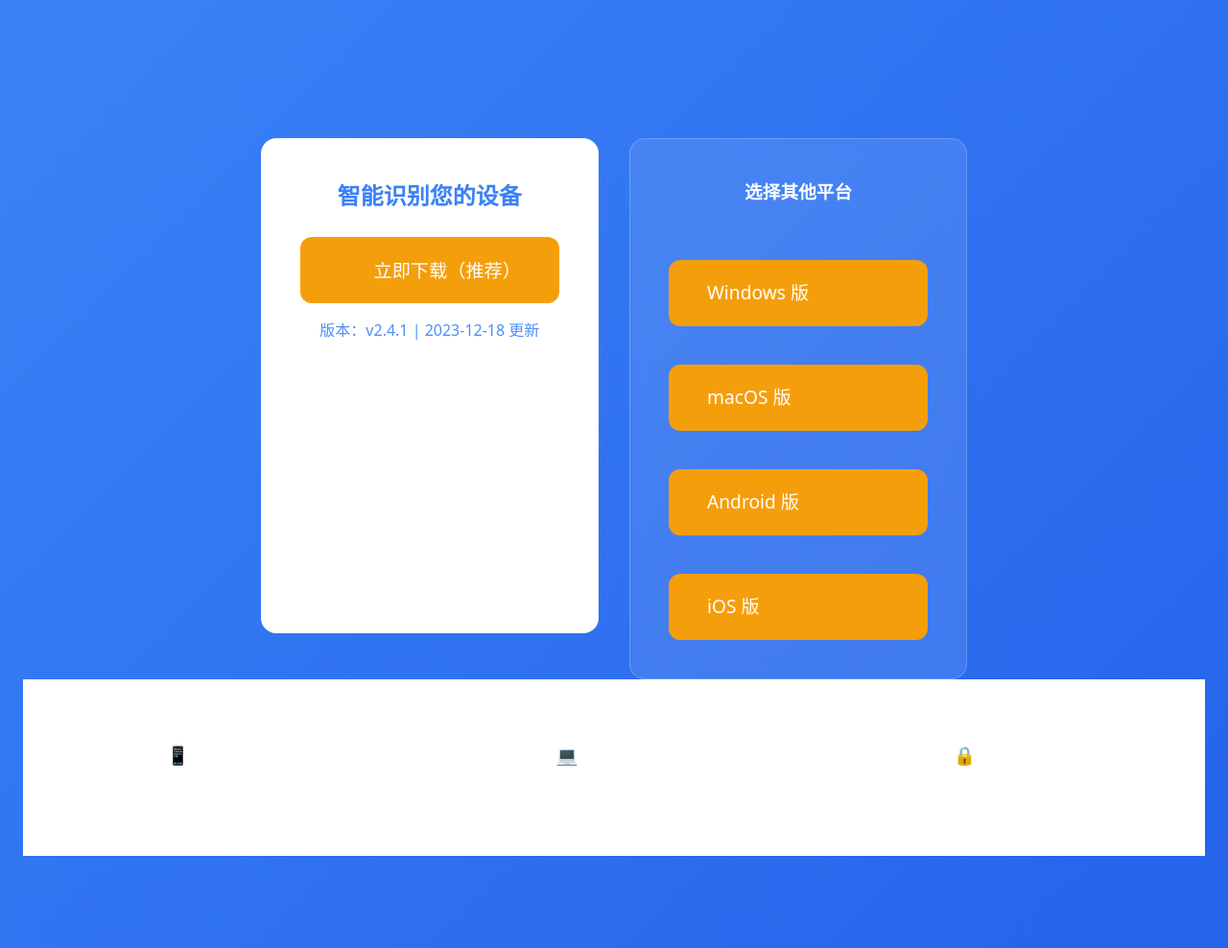
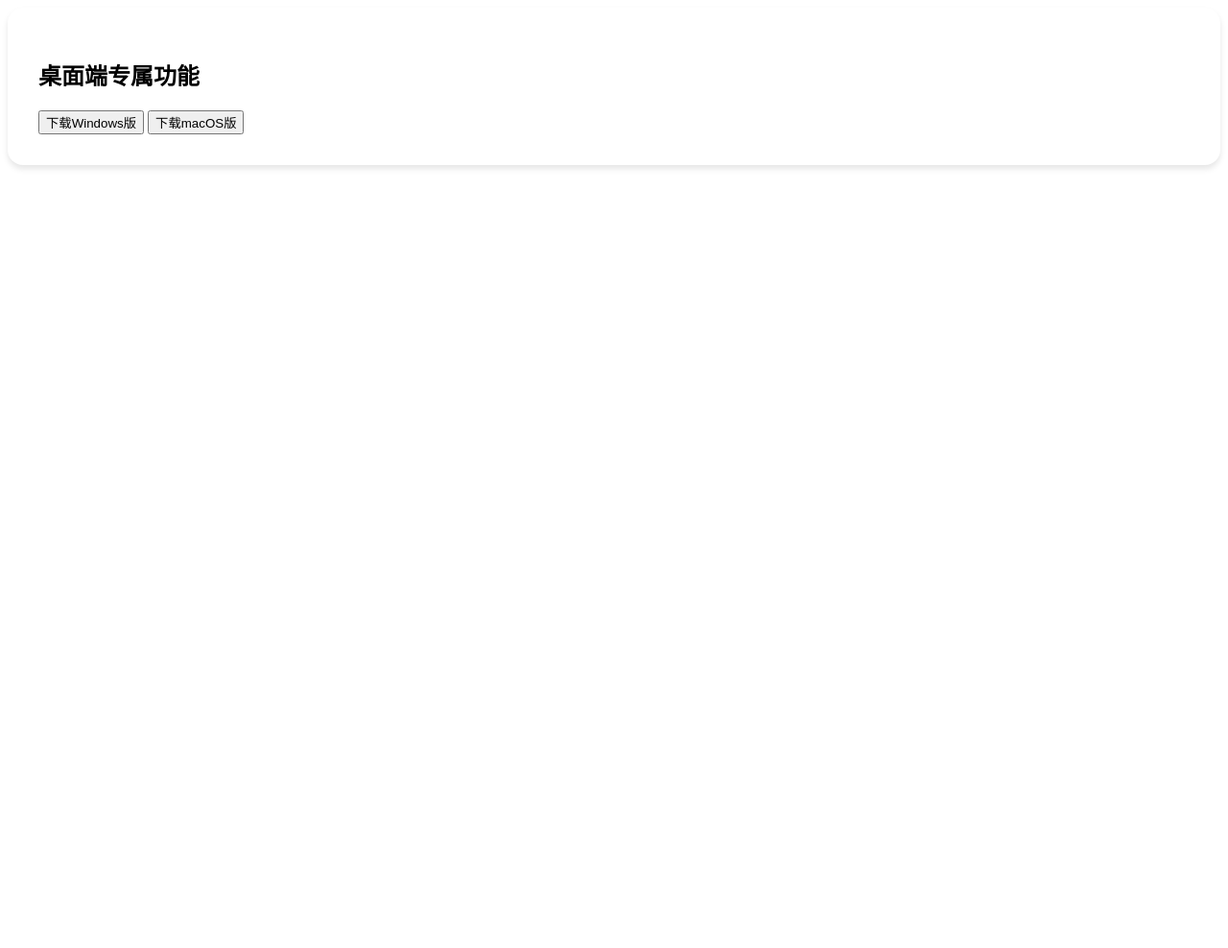
Before and after one commit to lianzhiweb/qimengalist, a plain HTML site: page index.html in a window 1280 px wide. Shown: the whole page at 96% size. After the commit the page ends 800 px from the top, so only its background shows below. Drawn offline with Linux system fonts and the light colour scheme.

Commit message:
Update index.html

```diff
--- a/index.html
+++ b/index.html
@@ -1,163 +1,124 @@
 <!DOCTYPE html>
-<html lang="zh-CN">
+<html lang="zh-CN" id="rootElement">
 <head>
     <meta charset="UTF-8">
     <meta name="viewport" content="width=device-width, initial-scale=1.0">
-    <title>[社区名称] 官方客户端下载</title>
+    <title>[社区] 客户端下载</title>
     <style>
         :root {
-            --primary: #3b82f6;  /* 主品牌色 */
-            --accent: #f59e0b;   /* 强调色 */
+            --primary: #3b82f6;
+            --accent: #f59e0b;
         }
 
-        * {
-            margin: 0;
-            padding: 0;
-            box-sizing: border-box;
-            font-family: system-ui, -apple-system, sans-serif;
+        /* 基础样式 */
+        .download-card {
+            padding: 2rem;
+            border-radius: 1rem;
+            background: white;
+            box-shadow: 0 4px 6px rgba(0,0,0,0.1);
         }
 
-        body {
-            background: #f8fafc;
-            line-height: 1.6;
+        /* 桌面端专属样式 */
+        @media (min-width: 768px) {
+            .desktop-only {
+                display: block !important;
+            }
+            .mobile-only {
+                display: none !important;
             }
 
-        /* 下载引导区 */
-        .hero-section {
-            text-align: center;
-            padding: 6rem 1.5rem;
-            background: linear-gradient(135deg, var(--primary), #2563eb);
-            color: white;
-            min-height: 100vh;
-            display: flex;
-            flex-direction: column;
-            justify-content: center;
+            .platform-selector {
+                grid-template-columns: repeat(2, 1fr);
+            }
         }
 
-        /* 平台选择容器 */
-        .platform-selector {
-            display: grid;
-            grid-template-columns: repeat(auto-fit, minmax(280px, 1fr));
-            gap: 2rem;
-            max-width: 1200px;
-            margin: 3rem auto 0;
-            padding: 0 1rem;
+        /* 移动端专属样式 */
+        @media (max-width: 767px) {
+            .mobile-only {
+                display: block !important;
+            }
+            .desktop-only {
+                display: none !important;
             }
 
-        /* 下载卡片 */
-        .download-card {
-            background: rgba(255,255,255,0.1);
-            padding: 2.5rem;
-            border-radius: 16px;
-            backdrop-filter: blur(10px);
-            border: 1px solid rgba(255,255,255,0.2);
-            transition: transform 0.3s ease;
+            .download-btn {
+                width: 100%;
+                padding: 1rem;
+            }
         }
 
-        .download-card:hover {
-            transform: translateY(-5px);
+        /* JS检测后的增强样式 */
+        body.mobile .hero-section {
+            padding: 2rem 1rem;
         }
-
-        /* 动态下载按钮 */
-        .dynamic-download-btn {
-            display: inline-flex;
-            align-items: center;
-            padding: 1.2rem 2.5rem;
-            font-size: 1.2rem;
-            background: var(--accent);
-            color: white;
-            border-radius: 12px;
-            text-decoration: none;
-            margin-top: 1.5rem;
-            transition: all 0.3s ease;
-            gap: 0.8rem;
+        body.mobile .platform-selector {
+            grid-template-columns: 1fr;
         }
-
-        .dynamic-download-btn:hover {
-            background: #fbbf24;
-            box-shadow: 0 8px 20px rgba(245,158,11,0.3);
-        }
-
-        /* 自动检测平台样式 */
-        .auto-detect {
-            background: #ffffff;
-            color: var(--primary);
-            margin-bottom: 3rem;
-        }
-
-        /* 功能亮点 */
-        .features {
-            display: grid;
-            grid-template-columns: repeat(auto-fit, minmax(250px, 1fr));
-            gap: 2rem;
-            padding: 4rem 1.5rem;
-            background: white;
-        }
-
-        @media (max-width: 768px) {
-            .hero-section { padding: 4rem 1rem; }
-            .dynamic-download-btn { width: 100%; justify-content: center; }
+        body.mobile .download-card {
+            margin: 1rem 0;
         }
     </style>
 </head>
 <body>
     <main class="hero-section">
         <div class="platform-selector">
-            <!-- 自动检测平台 -->
-            <div class="download-card auto-detect">
-                <h2>智能识别您的设备</h2>
-                <a href="#auto-detect" class="dynamic-download-btn">
-                    <svg width="24" height="24" fill="currentColor" viewBox="0 0 24 24">...</svg>
-                    立即下载（推荐）
-                </a>
-                <p style="margin-top:1rem;opacity:0.9">版本：v2.4.1 | 2023-12-18 更新</p>
-            </div>
-
-            <!-- 手动选择平台 -->
+            <!-- 桌面端结构 -->
+            <div class="desktop-only">
                 <div class="download-card">
-                <h3>选择其他平台</h3>
-                <div style="margin-top:2rem;display:grid;gap:1rem">
-                    <a href="#windows" class="dynamic-download-btn">Windows 版</a>
-                    <a href="#macos" class="dynamic-download-btn">macOS 版</a>
-                    <a href="#android" class="dynamic-download-btn">Android 版</a>
-                    <a href="#ios" class="dynamic-download-btn">iOS 版</a>
-                </div>
+                    <h2>桌面端专属功能</h2>
+                    <button class="download-btn">下载Windows版</button>
+                    <button class="download-btn">下载macOS版</button>
                 </div>
             </div>
 
-        <!-- 功能亮点 -->
-        <div class="features">
-            <div>
-                <h3>📱 移动端特性</h3>
-                <p>实时消息推送、移动端专属社区、离线内容缓存</p>
+            <!-- 移动端结构 -->
+            <div class="mobile-only">
+                <div class="download-card">
+                    <h2>移动端优化体验</h2>
+                    <button class="download-btn">Android下载</button>
+                    <button class="download-btn">iOS下载</button>
+                    <div class="qrcode-section">
+                        <img src="qrcode.png" alt="扫码下载">
+                        <p>扫码下载移动客户端</p>
                     </div>
-            <div>
-                <h3>💻 桌面端优势</h3>
-                <p>多窗口操作、系统通知集成、快捷键支持</p>
                 </div>
-            <div>
-                <h3>🔒 安全保障</h3>
-                <p>端到端加密、自动更新、隐私保护模式</p>
             </div>
         </div>
     </main>
 
     <script>
-        // 自动检测平台逻辑
-        const userAgent = navigator.userAgent;
-        let downloadLink = '#';
+        // 高级设备检测（包含最新设备型号）
+        const isMobile = {
+            Android: () => navigator.userAgent.match(/Android/i),
+            iOS: () => navigator.userAgent.match(/iPhone|iPad|iPod/i),
+            WindowsPhone: () => navigator.userAgent.match(/Windows Phone/i),
+            any: function() {
+                return (this.Android() || this.iOS() || this.WindowsPhone());
+            }
+        };
 
-        if (/windows/i.test(userAgent)) {
-            downloadLink = '/download/windows';
-        } else if (/macintosh|mac os x/i.test(userAgent)) {
-            downloadLink = '/download/macos';
-        } else if (/android/i.test(userAgent)) {
-            downloadLink = '/download/android';
-        } else if (/iphone|ipad|ipod/i.test(userAgent)) {
-            downloadLink = '/download/ios';
+        // 动态添加设备类
+        if (isMobile.any()) {
+            document.getElementById('rootElement').classList.add('mobile');
+            document.getElementById('rootElement').classList.remove('desktop');
+
+            // 移动端额外处理
+            const metaViewport = document.createElement('meta');
+            metaViewport.name = 'viewport';
+            metaViewport.content = 'width=device-width, initial-scale=1.0, maximum-scale=1.0, user-scalable=no';
+            document.head.appendChild(metaViewport);
+        } else {
+            document.getElementById('rootElement').classList.add('desktop');
+            document.getElementById('rootElement').classList.remove('mobile');
         }
 
-        document.querySelector('.auto-detect .dynamic-download-btn').href = downloadLink;
+        // 动态加载资源
+        if (isMobile.any()) {
+            const mobileCSS = document.createElement('link');
+            mobileCSS.rel = 'stylesheet';
+            mobileCSS.href = 'mobile.css';
+            document.head.appendChild(mobileCSS);
+        }
     </script>
 </body>
 </html>
```
Lines whose indentation alone changed are shown as unchanged.
